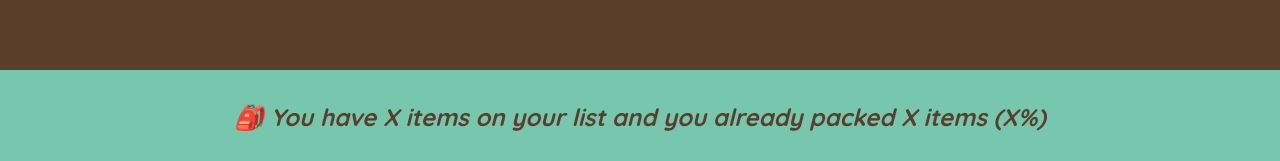
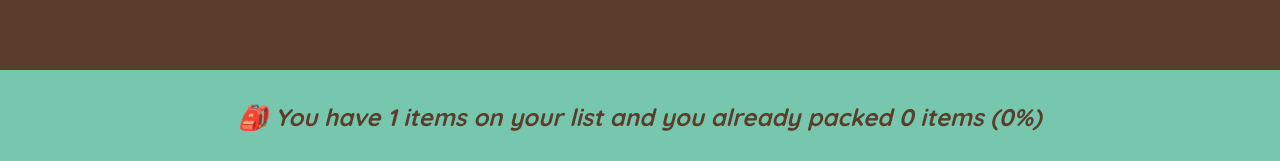
Before and after one commit to Ivdza1/travel-list, a React (Create React App) app: page / in a window 1280 px wide. Both pictures are taken after typing "Sample" into the empty fields and a click on the button "ADD". Shown: the part 636-797 px from the top of the page. Built offline with nearby package versions, Linux system fonts and the light colour scheme.

Commit message:
Updated App.js. Implemented a functionality for calculatig the statistic for packed items.

```diff
--- a/src/App.js
+++ b/src/App.js
@@ -6,7 +6,6 @@
   function handleAddItems(item) {
     setItems(items => [...items, item]);
   }
-
 
   function handleDeleteItem(id) {
     setItems(items => items.filter((item) => item.id !== id));
@@ -20,7 +19,7 @@
       <Logo />
       <Form onAddItems={handleAddItems} />
       <List items={items} onDeleteItem={handleDeleteItem} onToggleItem={handleToggleItem} />
-      <Stats />
+      <Stats items={items} />
     </div>
   )
 }
@@ -83,8 +82,22 @@
   )
 }
 
-function Stats() {
+function Stats({ items }) {
+  if (!items.length) return (
+    <p className="stats">
+      <em>Start adding some items to your packing list! 🚀</em>
+    </p>
+  )
+  const numItems = items.length;
+  const numPackedItems = items.filter((item) => item.packed).length;
+  const percentage = Math.round((numPackedItems / numItems) * 100);
   return (
-    <footer className="stats"><em>🎒 You have X items on your list and you already packed X items (X%)</em></footer>
+    <footer className="stats">
+      <em>
+        {percentage === 100 ? "You got everything! Ready to go ✈" :
+          `🎒 You have ${numItems} items on your list and you already packed ${numPackedItems} items (${percentage}%)`
+        }
+      </em>
+    </footer>
   )
 }
```
